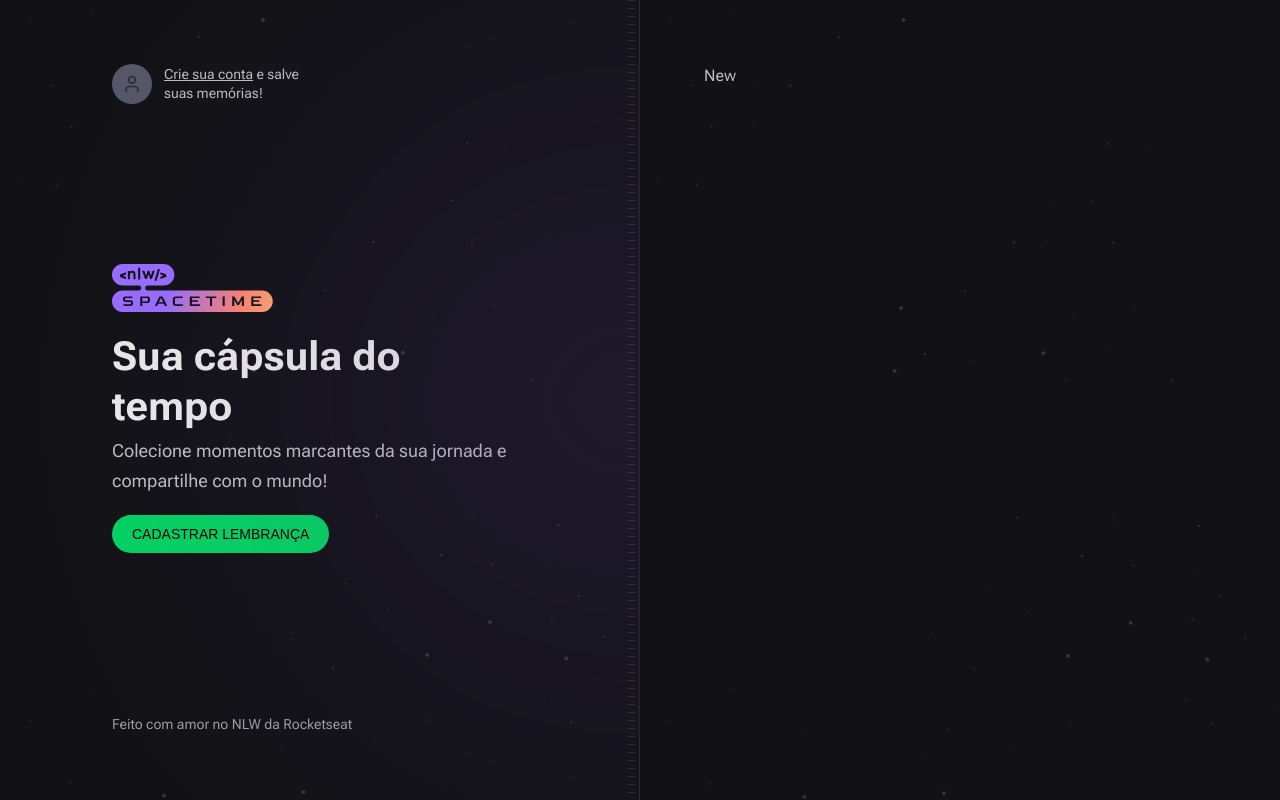
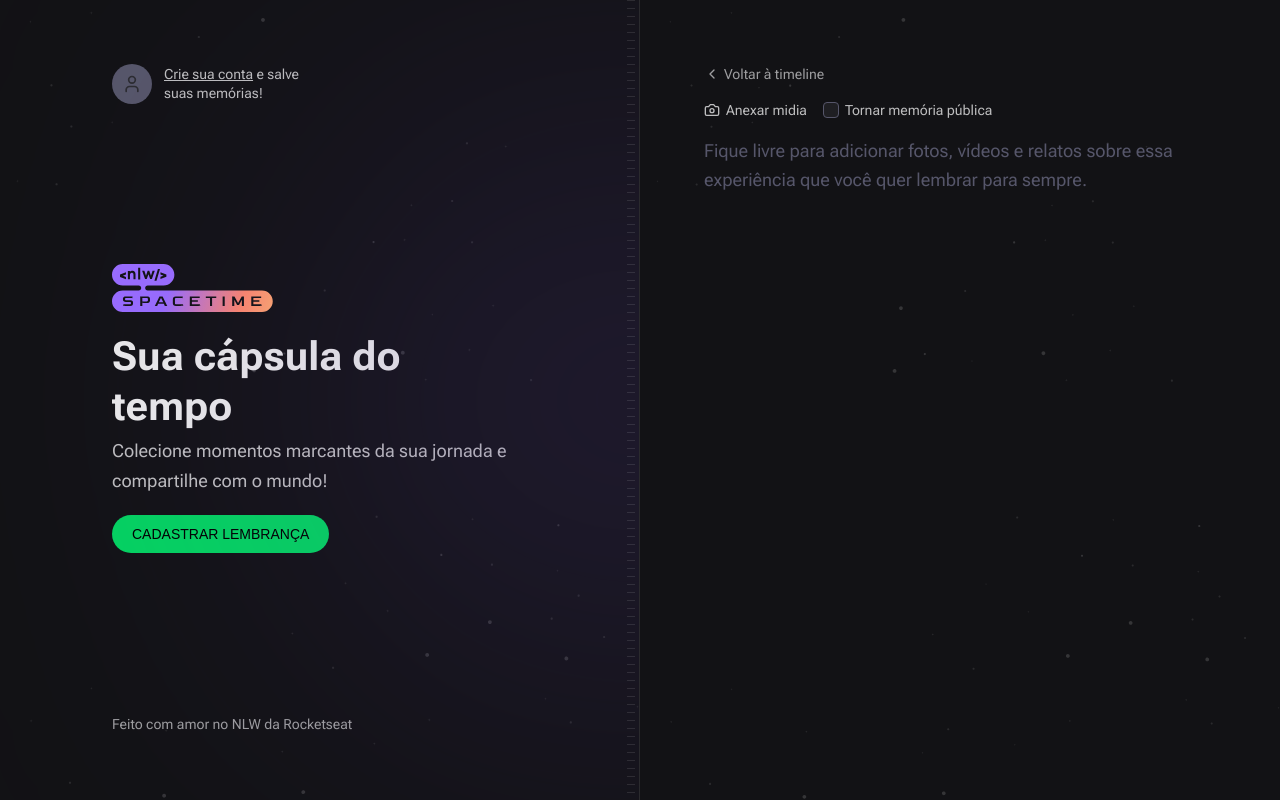
Before and after one commit to Victor-BwD/NLW-Spacetime, a Next.js app in the folder web/: page /memories/new in a window 1280 px wide. Built offline with nearby package versions, Linux system fonts and the light colour scheme; no server answers; a web font is replaced by a local one.

Commit message:
New memory page

```diff
--- a/web/package.json
+++ b/web/package.json
@@ -27,6 +27,7 @@
   },
   "devDependencies": {
     "@rocketseat/eslint-config": "^1.2.0",
+    "@tailwindcss/forms": "^0.5.3",
     "prettier-plugin-tailwindcss": "^0.3.0"
   }
 }
--- a/web/src/app/memories/new/page.tsx
+++ b/web/src/app/memories/new/page.tsx
@@ -1,3 +1,49 @@
+import { Camera, ChevronLeft } from 'lucide-react'
+import Link from 'next/link'
+
 export default function NewMemory() {
-  return <h1>New</h1>
+  return (
+    <div className="flex flex-1 flex-col gap-4">
+      <Link
+        href="/"
+        className="flex items-center gap-1 text-sm text-gray-200 hover:text-gray-100"
+      >
+        <ChevronLeft className="h-4 w-4" />
+        Voltar à timeline
+      </Link>
+
+      <form className="flex flex-1 flex-col gap-2">
+        <div className="flex items-center gap-4">
+          <label
+            htmlFor="media"
+            className="hover: flex cursor-pointer items-center gap-1.5 text-sm text-gray-100 hover:text-gray-200"
+          >
+            <Camera className="h-4 w-4" />
+            Anexar midia
+          </label>
+          <label
+            htmlFor="isPublic"
+            className="flex items-center gap-1.5 text-sm text-gray-100 hover:text-gray-200"
+          >
+            <input
+              type="checkbox"
+              name="isPublic"
+              id="isPublic"
+              value="true"
+              className="h-4 w-4 rounded border-gray-400 bg-gray-700 text-purple-500"
+            ></input>
+            Tornar memória pública
+          </label>
+        </div>
+        <input type="file" id="media" className="invisible h-0 w-0"></input>
+
+        <textarea
+          name="content"
+          spellCheck={false}
+          className="w-full flex-1 resize-none rounded border-0 bg-transparent p-0 text-lg leading-relaxed text-gray-100 placeholder:text-gray-400 focus:ring-0"
+          placeholder="Fique livre para adicionar fotos, vídeos e relatos sobre essa experiência que você quer lembrar para sempre."
+        />
+      </form>
+    </div>
+  )
 }
--- a/web/tailwind.config.js
+++ b/web/tailwind.config.js
@@ -64,5 +64,5 @@
       },
     },
   },
-  plugins: [],
+  plugins: [require('@tailwindcss/forms')],
 }
```
Also changed, not shown: 1 other file (tests, documents, lock files or other folders).
